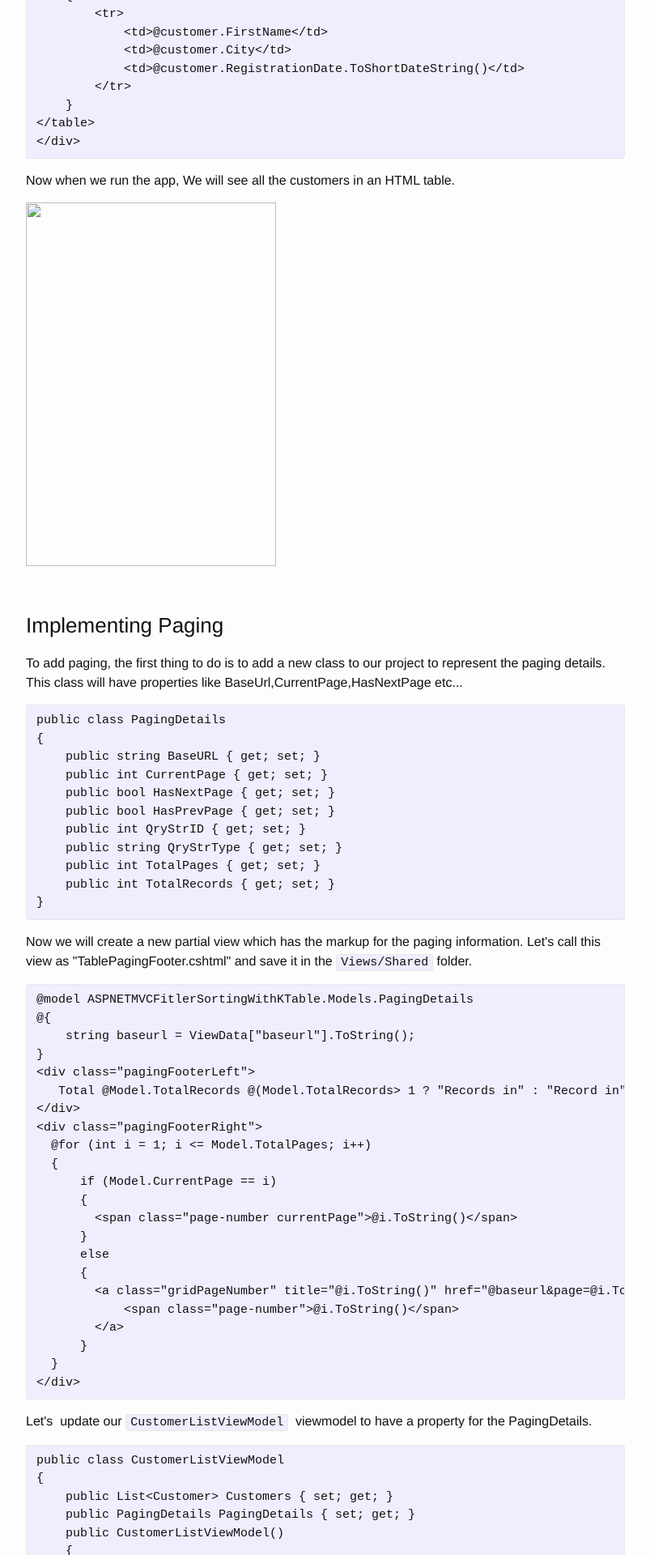
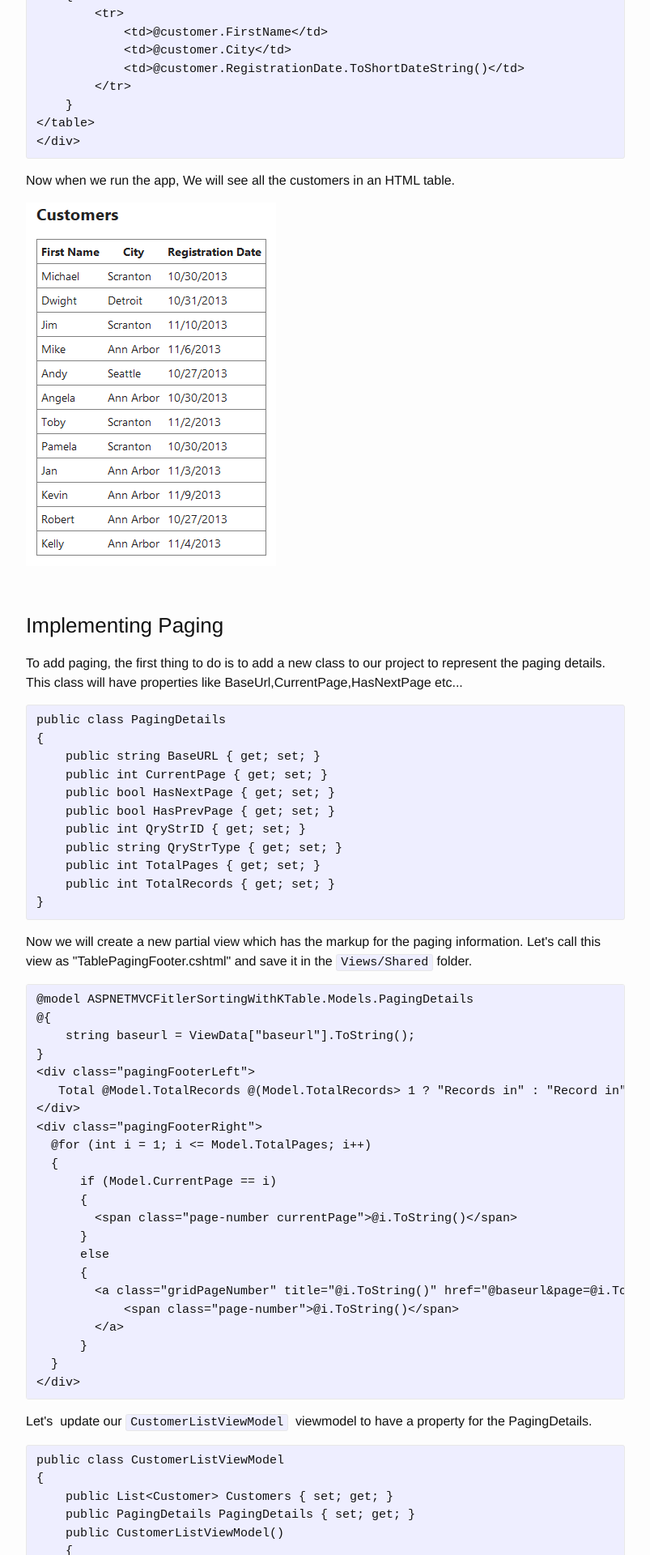
Before and after one commit to kshyju/techiesweb.net, a Jekyll site: the page built from _posts/2013-12-14-paging-sorting-filtering-to-your-asp-net-mvc-projects-with-ktable-plugin.html, in a window 1280 px wide. Shown: the part 2431-4351 px from the top of the page at 81% size, without its empty margins (238-1041 px from the left). Built offline with Jekyll 4.4.1, drawn with Linux system fonts in a browser that asks for light colours.

Commit message:
some changes

```diff
--- a/_posts/2013-12-14-paging-sorting-filtering-to-your-asp-net-mvc-projects-with-ktable-plugin.html
+++ b/_posts/2013-12-14-paging-sorting-filtering-to-your-asp-net-mvc-projects-with-ktable-plugin.html
@@ -83,7 +83,7 @@ public class CustomerListViewModel
 &lt;/table&gt;
 &lt;/div&gt;</pre>
 <p>Now when we run the app, We will see all the customers in an HTML table.</p>
-<p><img class="alignnone" alt="" src="../assets/customers-in-html-table.png" width="309" height="449" /></p>
+<p><img class="alignnone" alt="" src="http://techiesweb.net/assets/customers-in-html-table.png" width="309" height="449" /></p>
 <p>&nbsp;</p>
 <h3>Implementing Paging</h3>
 <p>To add paging, the first thing to do is to add a new class to our project to represent the paging details. This class will have properties like BaseUrl,CurrentPage,HasNextPage etc...</p>
@@ -156,7 +156,7 @@ public class CustomerListViewModel
    @Html.Partial("TablePagingFooter", Model.PagingDetails, new ViewDataDictionary { {"baseurl",Url.Action("Index","Home")+"?c"}})
 &lt;/div&gt;</pre>
 <p>Now when your run the app, you can see that there is a new div just below our HTML table with the paging information. It shows how many total records we have, how many total pages and all navigable page numbers on the right side. (I have added some custom styling for the paging div)</p>
-<p><img class="alignnone" alt="" src="../assets/customer-list-with-paging.png" width="430" height="275" /></p>
+<p><img class="alignnone" alt="" src="http://techiesweb.net/assets/customer-list-with-paging.png" width="430" height="275" /></p>
 <p>&nbsp;</p>
 <h3><strong>Sorting and Filtering</strong></h3>
 <p>We are using the kTable plugin for sorting and filtering. kTable is a tiny jQuery plugin which will make some changes to our HTML table markup to include some sort-filter options to our table headers.</p>
@@ -198,7 +198,7 @@ public class CustomerListViewModel
 &lt;/script&gt;</pre>
 <p>&nbsp;</p>
 <p>Now when you run the app, You will see that there will be a filter icon on the table header for each column and clicking on this will bring a small popup where you can enter your search data.</p>
-<p><img class="alignnone" alt="" src="../assets/customer-list-with-filter-popup.png" width="470" height="198" /></p>
+<p><img class="alignnone" alt="" src="http://techiesweb.net/assets/customer-list-with-filter-popup.png" width="470" height="198" /></p>
 <p>&nbsp;</p>
 <p>User can enter a search text and click on filter button. But now it will simply show an alert message  because our code says so. We will update the callBackOnFilter and callBackOnClear events to send the filter criteria to our server to get the filtered data.</p>
 <p>We will add a new class to our Models folder called <code>ListFilterVM</code> with properties to handle the Sort &amp; Filter activities</p>
--- a/_posts/2014-02-16-asp-net-mvc-request-isajaxrequest-method-returns-false-for-angular-http-service.html
+++ b/_posts/2014-02-16-asp-net-mvc-request-isajaxrequest-method-returns-false-for-angular-http-service.html
@@ -19,7 +19,7 @@ else
 }</pre>
 <p>While debugging, i noticed that ,for the asynchronous calls made using  angular's <code>$http</code> service, it is not going inside my if condition because <code>Request.IsAjaxRequest()</code> method is returning <strong>false</strong>.  I tried a normal jQuery <code>$.get</code> method and it worked fine!  So there is obviously some difference between these two xhr calls.</p>
 <p>I inspected the request headers of both the calls  using firebug and figured out what was missing in the call made by $http service.</p>
-<p><a href="http://techiesweb.net/assets/angular-http-request-header-comparison.png"><img class="aligncenter size-full wp-image-743" alt="angular-http-request-header-comparison" src="assets/angular-http-request-header-comparison.png" width="442" height="407" /></a></p>
+<p><a href="http://techiesweb.net/assets/angular-http-request-header-comparison.png"><img class="aligncenter size-full wp-image-743" alt="angular-http-request-header-comparison" src="http://techiesweb.net/assets/angular-http-request-header-comparison.png" width="442" height="407" /></a></p>
 <p>We are missing one header item called <code>X-Requested-With</code> in the xhr call initiated by angular's $http service. In ASP.NET MVC, the <code>Request.IsAjaxRequest()</code> method looks for this particular header value to determine whether the incoming request is an ajax request or not.  Some research about this behaviour took me to the <a href="https://github.com/angular/angular.js">angularjs github repository</a> where they clearly mentioned this in one of their commits.</p>
 <p><a href="https://github.com/angular/angular.js/commit/3a75b1124d062f64093a90b26630938558909e8d">https://github.com/angular/angular.js/commit/3a75b1124d062f64093a90b26630938558909e8d</a></p>
 <p>So the solution is to add ourselves this particular header to the calls made by our angular module.</p>
```
